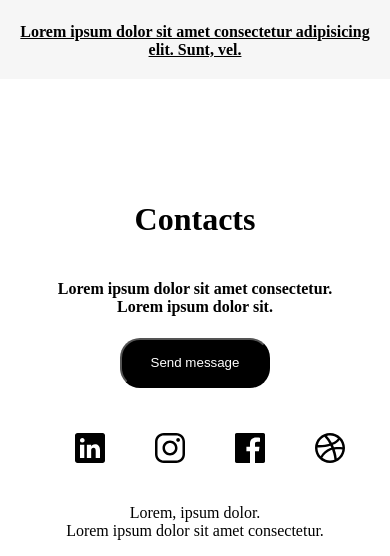
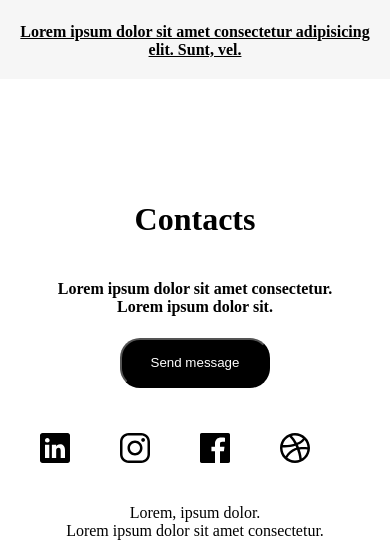
Before and after one commit to VovaGrigorev/self-made.github.io, a plain HTML site: page index.html in a window 390 px wide. Shown: the part 3694-4250 px from the top of the page. Drawn offline with nearby package versions, Linux system fonts and the light colour scheme.

Commit message:
Update style.css

```diff
--- a/style.css
+++ b/style.css
@@ -134,7 +134,8 @@ ion-icon {
         display: none;
      }
      .icons {
-     margin-left: 70px;
+     display: flex;
+     justify-content: center;
 }
     .container_img {
         background-image: url(./p2.png);
```
